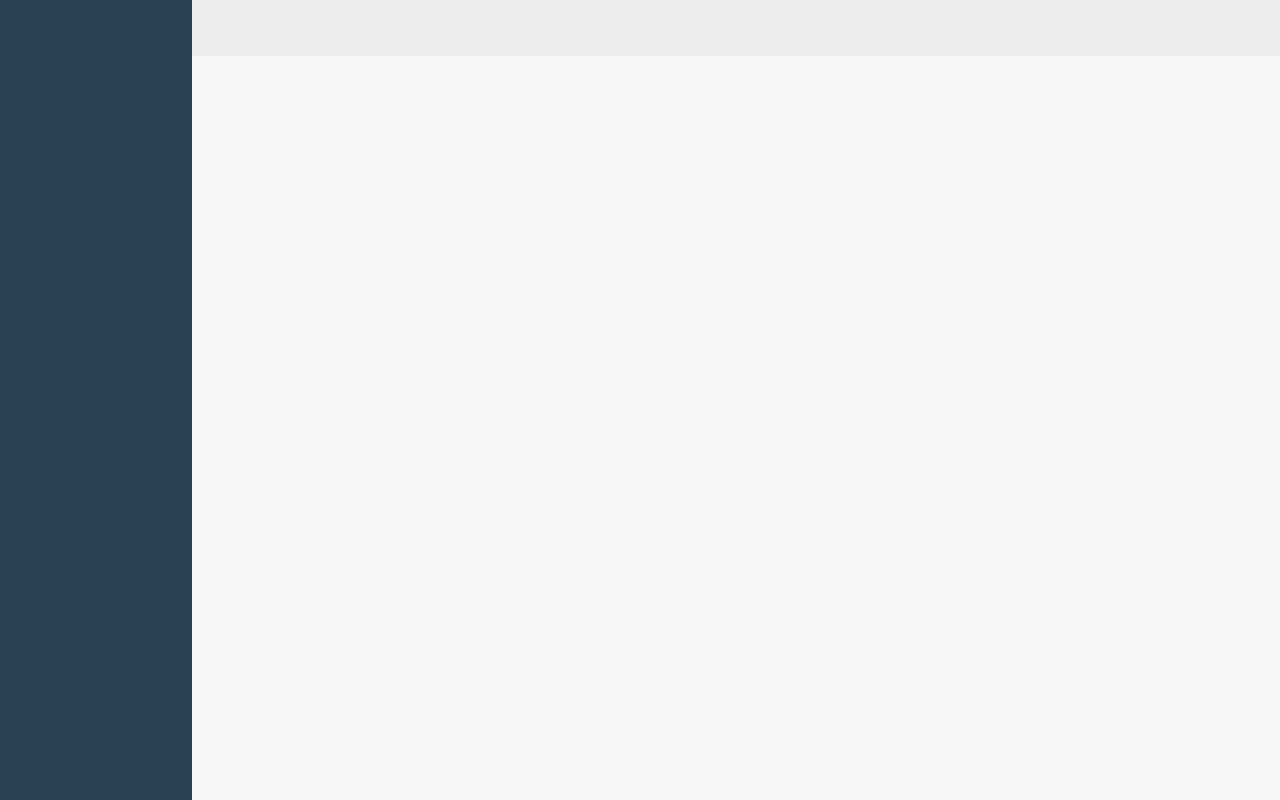
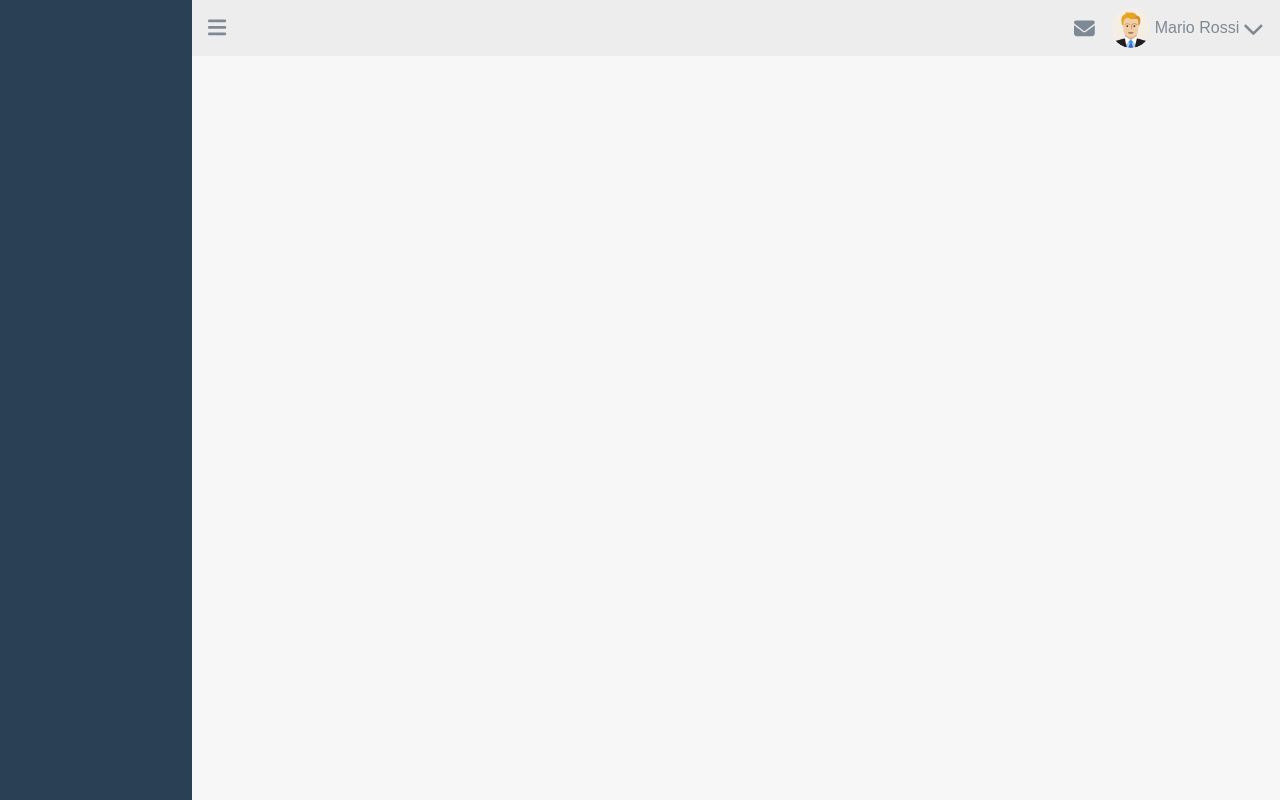
Before and after one commit to vincenzomercadante/chartjs-dashbool, a Vue app: page / in a window 1280 px wide. Built offline with nearby package versions, Linux system fonts and the light colour scheme.

Commit message:
feat: add page header

```diff
--- a/src/components/AppHeader.vue
+++ b/src/components/AppHeader.vue
@@ -1,12 +1,41 @@
-<script></script>
+<script>
+import UserImage from "./ui/UserImage.vue";
+export default {
+  components: { UserImage },
+};
+</script>
 
 <template>
-  <header></header>
+  <header
+    class="d-flex justify-content-between align-items-center px-3 fw-bold"
+  >
+    <div>
+      <font-awesome-icon icon="fa-solid fa-bars" />
+    </div>
+    <div class="d-flex gap-1 align-items-center gap-3">
+      <font-awesome-icon icon="fa-solid fa-envelope" />
+      <div class="d-flex gap-1 align-items-center">
+        <UserImage type="header" />
+        <h3 class="m-0">Mario Rossi</h3>
+        <font-awesome-icon icon="fa-solid fa-chevron-down" />
+      </div>
+    </div>
+  </header>
 </template>
 
 <style lang="scss" scoped>
 @use "../assets/styles/partials/variables" as *;
 header {
   background-color: $header-bg-color;
+  font-size: 1.3rem;
+  color: $header-txt-color;
+
+  & * {
+    cursor: pointer;
+  }
+
+  h3 {
+    font-size: 1rem;
+  }
 }
 </style>
--- /dev/null
+++ b/src/components/ui/UserImage.vue
@@ -0,0 +1,40 @@
+<script>
+export default {
+  props: { type: String },
+};
+</script>
+
+<template>
+  <div class="profile-image" :class="type === 'header' ? 'header' : 'sidebar'">
+    <img src="../../assets/img/profile-img.webp" alt="profile image" />
+  </div>
+</template>
+
+<style lang="scss" scoped>
+@use "../../assets/styles/partials/variables" as *;
+
+.profile-image {
+  border-radius: 50%;
+  overflow: hidden;
+  cursor: pointer;
+
+  img {
+    aspect-ratio: 1;
+    object-fit: cover;
+    object-position: center;
+  }
+}
+
+.header {
+  img {
+    height: 40px;
+  }
+}
+
+.sidebar {
+  border: 3px solid $sidebar-txt-color;
+  img {
+    height: 60px;
+  }
+}
+</style>
--- a/src/main.js
+++ b/src/main.js
@@ -11,9 +11,13 @@ import { library } from "@fortawesome/fontawesome-svg-core";
 import { FontAwesomeIcon } from "@fortawesome/vue-fontawesome";
 
 // /* import specific icons */
-// import { all } from "@fortawesome/free-solid-svg-icons";
+import {
+  faBars,
+  faEnvelope,
+  faChevronDown,
+} from "@fortawesome/free-solid-svg-icons";
 
-// library.add(...all);
+library.add(faBars, faEnvelope, faChevronDown);
 
 const app = createApp(App);
 
```
Also changed, not shown: src/assets/img/profile-img.webp (added).
